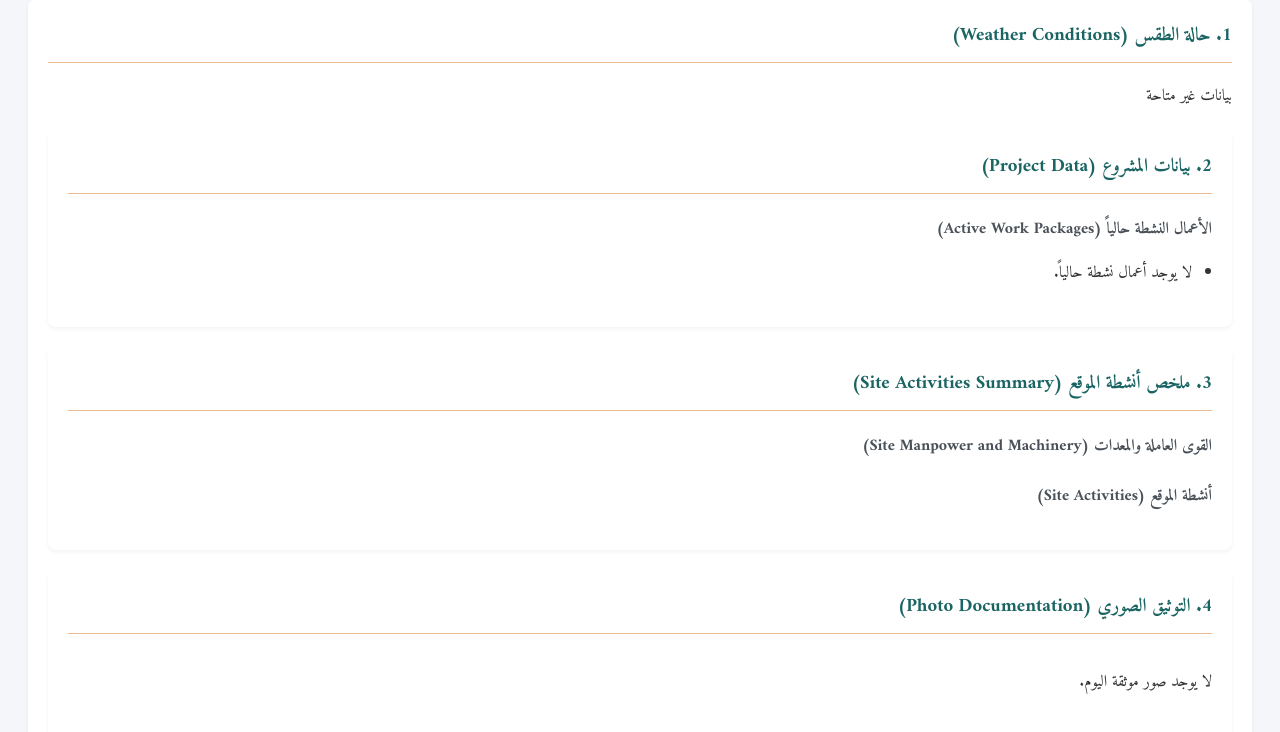
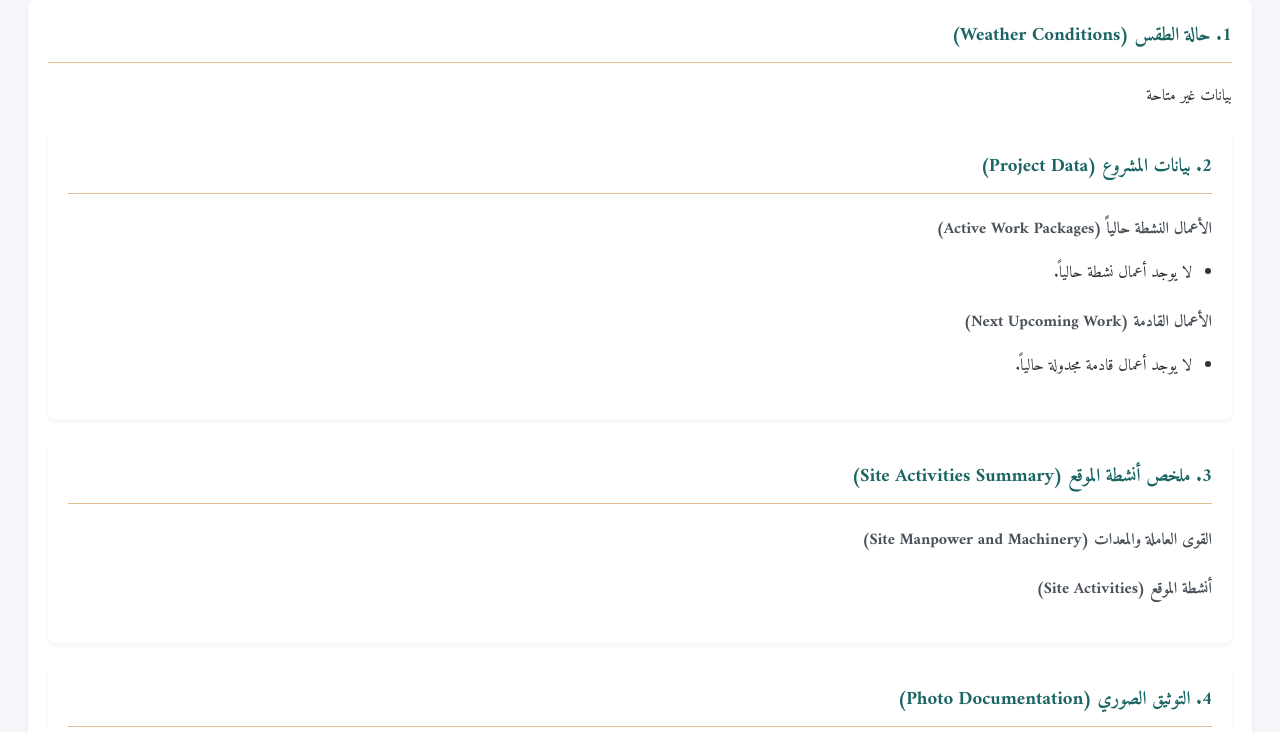
Before and after one commit to Thulfiqar87/TelegramBot_AI_Engineer, a Python web app: template templates/report.html in a window 1280 px wide. Shown: the part 206-938 px from the top of the page. Run offline with Jinja, Linux system fonts and the light colour scheme; the template is opened without the code that fills it, so the values that code supplies are empty.

Commit message:
feat: Add 'Next Upcoming' WP to report, remove Gantt export

```diff
--- a/requirements.txt
+++ b/requirements.txt
@@ -1,6 +1,6 @@
 python-telegram-bot[job-queue]
 openai>=1.0.0
-playwright
+
 jinja2
 requests
 python-dotenv
--- a/src/main.py
+++ b/src/main.py
@@ -11,7 +11,7 @@
 from src.pdf_generator import PDFGenerator
 from src.database import init_db, get_db, AsyncSessionLocal
 from src.models import ChatLog, PhotoMetadata, ReportCounter
-from sqlalchemy import select, func
+
 
 # Enable logging
 logging.basicConfig(
@@ -24,6 +24,7 @@
 weather_client = WeatherClient()
 openproject_client = OpenProjectClient()
 pdf_generator = PDFGenerator()
+
 
 async def post_init(application: Application) -> None:
     """Initialize the database and browser on startup."""
@@ -250,6 +251,9 @@
         }
 
         pdf_path = await pdf_generator.generate_report(data)
+
+
+
         await context.bot.send_document(chat_id=chat_id, document=open(pdf_path, 'rb'), filename=f"Site_Report_{date_str}_{report_id}.pdf")
         logger.info(f"Report sent to chat_id {chat_id}")
 
--- a/templates/report.html
+++ b/templates/report.html
@@ -83,7 +83,21 @@
                 </ul>
             </div>
 
-            <!-- Incoming Section Removed -->
+            <!-- Incoming Section -->
+            <div class="subsection">
+                <h4>الأعمال القادمة (Next Upcoming Work)</h4>
+                <ul>
+                    {% if projects.incoming and projects.incoming|length > 0 %}
+                    {% set next_wp = projects.incoming[0] %}
+                    <li>
+                        <strong>{{ next_wp.subject }}</strong> - {{ next_wp.status }}
+                        <span class="due-date">📅 Start: {{ next_wp.startDate }}</span>
+                    </li>
+                    {% else %}
+                    <li>لا يوجد أعمال قادمة مجدولة حالياً.</li>
+                    {% endif %}
+                </ul>
+            </div>
         </div>
 
         <!-- Section 3: Chat Summary -->
@@ -123,9 +137,9 @@
 
 
 
-        <div class="footer">
-            <p>تم انشاء التقرير بواسطة AI Site Coordinator © {{ date }} برج نؤاس. جميع الحقوق محفوظة.</p>
-        </div>
+            <div class="footer">
+                <p>تم انشاء التقرير بواسطة AI Site Coordinator © {{ date }} برج نؤاس. جميع الحقوق محفوظة.</p>
+            </div>
 </body>
 
 </html>
```
Also changed, not shown: src/openproject.py (+9 -3 lines).
